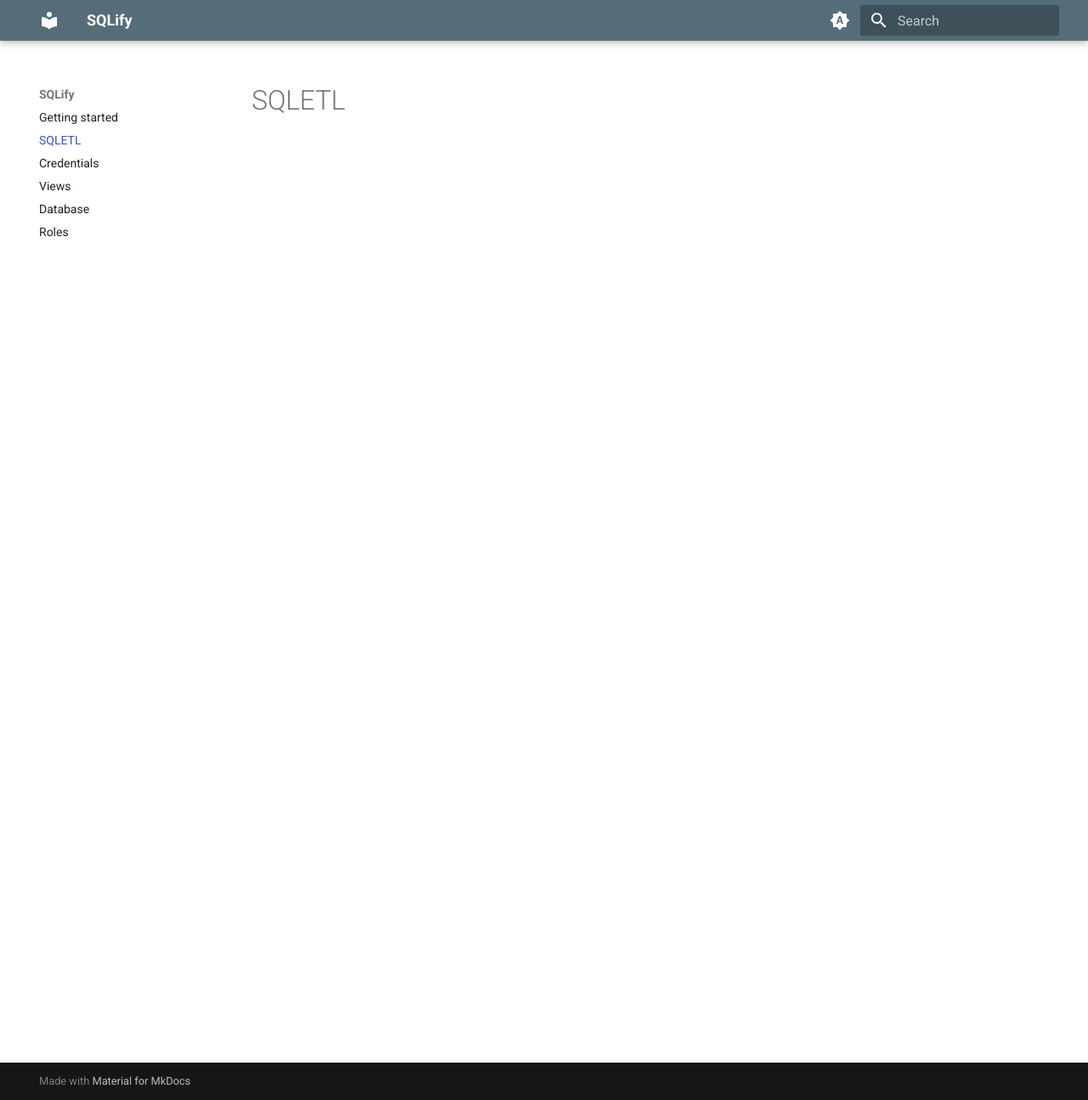
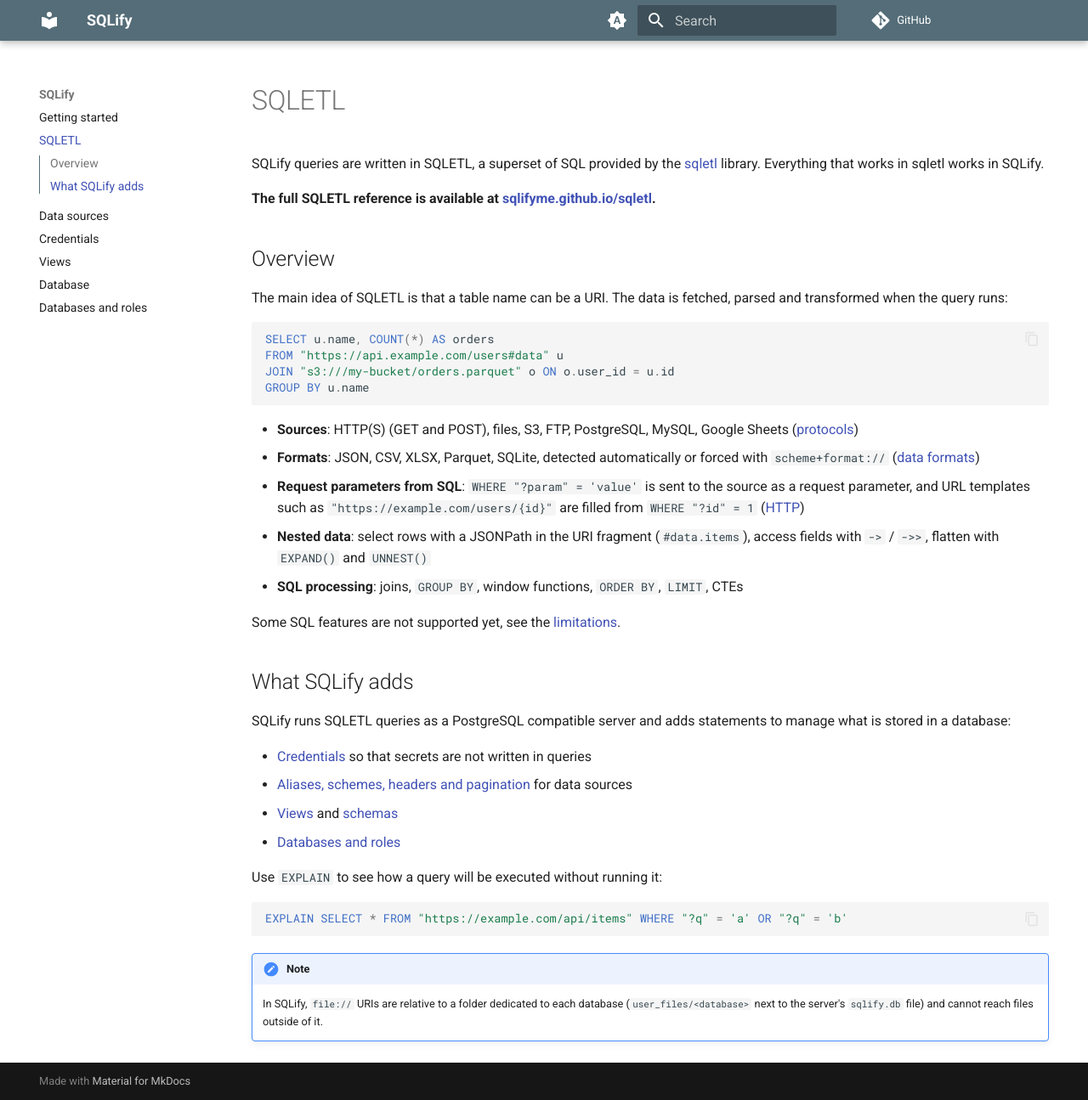
Before and after one commit to sqlifyme/sqlify, an MkDocs documentation site: the page built from docs/sqletl.md, in a window 1280 px wide and 1295 px high. Shown: the whole window at 85% size. Built offline with MkDocs 1.6.1 and Material for MkDocs 9.7.7, drawn with Linux system fonts in a browser that asks for light colours; comment, search, counter and statistics services are not loaded.

Commit message:
Updated docs

````diff
--- a/docs/sqletl.md
+++ b/docs/sqletl.md
@@ -1 +1,54 @@
 # SQLETL
+
+SQLify queries are written in SQLETL, a superset of SQL provided by the
+[sqletl](https://sqlifyme.github.io/sqletl/) library. Everything that works in sqletl works in
+SQLify.
+
+**The full SQLETL reference is available at [sqlifyme.github.io/sqletl](https://sqlifyme.github.io/sqletl/).**
+
+## Overview
+
+The main idea of SQLETL is that a table name can be a URI. The data is fetched, parsed and
+transformed when the query runs:
+
+```sql
+SELECT u.name, COUNT(*) AS orders
+FROM "https://api.example.com/users#data" u
+JOIN "s3:///my-bucket/orders.parquet" o ON o.user_id = u.id
+GROUP BY u.name
+```
+
+- **Sources**: HTTP(S) (GET and POST), files, S3, FTP, PostgreSQL, MySQL, Google Sheets
+  ([protocols](https://sqlifyme.github.io/sqletl/protocols/))
+- **Formats**: JSON, CSV, XLSX, Parquet, SQLite, detected automatically or forced with
+  `scheme+format://` ([data formats](https://sqlifyme.github.io/sqletl/data-formats/))
+- **Request parameters from SQL**: `WHERE "?param" = 'value'` is sent to the source as a request
+  parameter, and URL templates such as `"https://example.com/users/{id}"` are filled from
+  `WHERE "?id" = 1` ([HTTP](https://sqlifyme.github.io/sqletl/http/))
+- **Nested data**: select rows with a JSONPath in the URI fragment (`#data.items`), access fields
+  with `->` / `->>`, flatten with `EXPAND()` and `UNNEST()`
+- **SQL processing**: joins, `GROUP BY`, window functions, `ORDER BY`, `LIMIT`, CTEs
+
+Some SQL features are not supported yet, see the
+[limitations](https://sqlifyme.github.io/sqletl/limitations/).
+
+## What SQLify adds
+
+SQLify runs SQLETL queries as a PostgreSQL compatible server and adds statements to manage
+what is stored in a database:
+
+- [Credentials](credentials.md) so that secrets are not written in queries
+- [Aliases, schemes, headers and pagination](sources.md) for data sources
+- [Views](views.md) and [schemas](database.md#setting-up-a-database-schema)
+- [Databases and roles](roles.md)
+
+Use `EXPLAIN` to see how a query will be executed without running it:
+
+```sql
+EXPLAIN SELECT * FROM "https://example.com/api/items" WHERE "?q" = 'a' OR "?q" = 'b'
+```
+
+!!! note
+    In SQLify, `file://` URIs are relative to a folder dedicated to each database
+    (`user_files/<database>` next to the server's `sqlify.db` file) and cannot reach files
+    outside of it.
--- a/mkdocs.yml
+++ b/mkdocs.yml
@@ -1,8 +1,9 @@
 site_name: SQLify
-site_url: https://github.com/sqlify/sqlify
+repo_url: https://github.com/sqlifyme/sqlify
 nav:
   - index.md
   - sqletl.md
+  - sources.md
   - credentials.md
   - views.md
   - database.md
@@ -37,4 +38,3 @@
 
 plugins:
   - search
-  - callouts
--- a/pyproject.toml
+++ b/pyproject.toml
@@ -7,7 +7,7 @@
 ]
 readme = "README.md"
 license = "MIT"
-requires-python = ">=3.10"
+requires-python = ">=3.11"
 dependencies = [
     "sqletl~=0.2",
     "postgres-proto~=0.2",
@@ -22,6 +22,7 @@
 
 [dependency-groups]
 dev = [
+    "mkdocs-material>=9.8.0",
     "pytest>=8.4.1",
     "pytest-cov>=6.2.1",
     "ruff>=0.12.4",
````
Also changed, not shown: README.md (+6 -3 lines), docs/credentials.md (+50 -11 lines), docs/database.md (+59 -27 lines), docs/index.md (+55 -2 lines), docs/roles.md (+69 -0 lines), docs/sources.md (added, +79 -0 lines), docs/views.md (+9 -1 lines), 1 other file.
